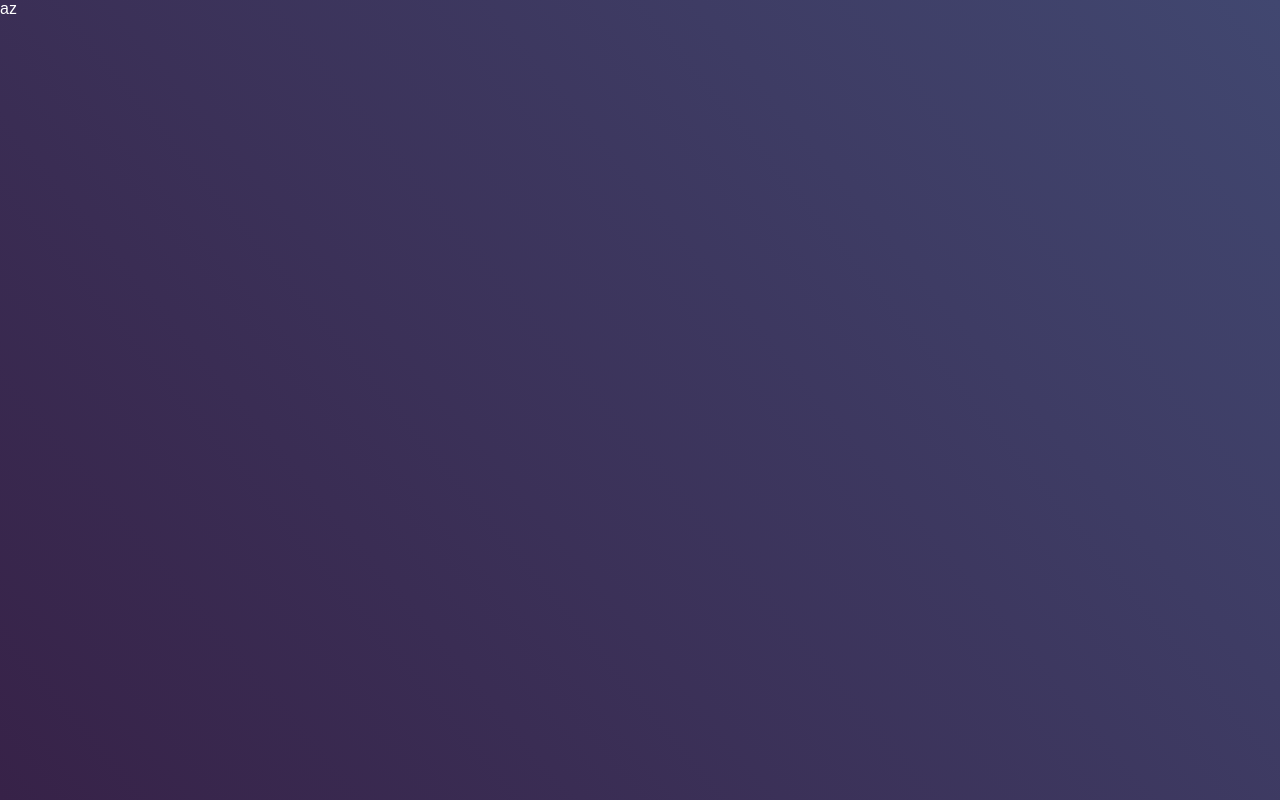
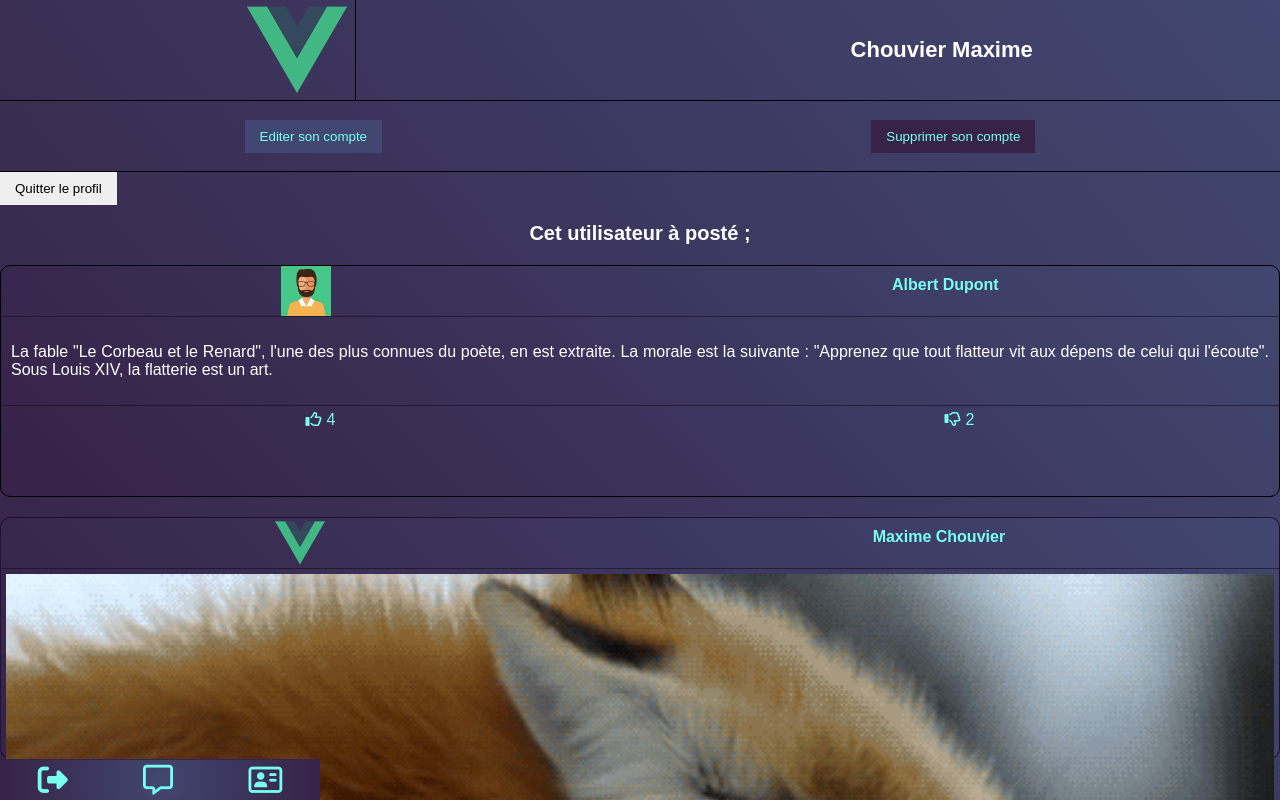
Before and after one commit to MaximeChouvier/OPC7_Groupomania, a Vue app in the folder front/: page /Profile in a window 1280 px wide. Shown: the top 800 px of the page. Built offline with nearby package versions, Linux system fonts and the light colour scheme; sample sign-in values are in the browser's storage.

Commit message:
progression sur la page profil

```diff
--- /dev/null
+++ b/front/src/components/ProfilePostlist.vue
@@ -0,0 +1,149 @@
+<template>
+    <div class="ProfilePostlist">
+        <router-link to="/Feed"><button class="GetBackToFeed">Quitter le profil</button></router-link>
+
+        <h2 class="userPost_Title">Cet utilisateur à posté ;</h2>
+        <div class="postInjection">
+
+        <!-- Exemple de posts -->
+            <div class="postWrapper">
+                <div class="post-upper">
+                    <img class="post-userPicture" src="../assets/profilholder.jpg">
+                    <h1 class="post-userName">Albert Dupont</h1>
+                </div>
+                <div class="post-content">
+                    <p>La fable "Le Corbeau et le Renard", l'une des plus connues du poète, en est extraite. La morale est la suivante : "Apprenez que tout flatteur vit aux dépens de celui qui l'écoute". Sous Louis XIV, la flatterie est un art.</p>
+                </div>
+                <div class="post-socialStatus">
+                    <i class="far fa-thumbs-up postLikes post-upLike"><span class="upvoteCount">4</span></i>
+                    <i class="far fa-thumbs-down postLikes post-downLike"><span class="downvoteCount">2</span></i>
+                </div>
+            </div>
+
+            <div class="image-postWrapper">
+                <div class="post-upper">
+                    <img class="post-userPicture" src="../assets/logo.png">
+                    <h1 class="post-userName">Maxime Chouvier</h1>
+                </div>
+                <div class="post-content">
+                    <img src="../assets/fox.gif">
+                </div>
+                <div class="post-socialStatus">
+                    <i class="far fa-thumbs-up postLikes post-upLike"><span class="upvoteCount">14</span></i>
+                    <i class="far fa-thumbs-down postLikes post-downLike"><span class="downvoteCount">6</span></i>
+                </div>
+            </div>
+
+        </div>
+
+    </div>
+</template>
+
+<script>
+export default {
+  name: 'ProfilePostlist',
+}
+</script>
+
+<style scoped>
+.GetBackToFeed{
+    color: black;
+    border: none;
+    text-decoration: none;
+    padding: 9px 15px;
+    text-align: center;
+}
+.userPost_Title{
+    text-align: center;
+    font-size: 20px;
+}
+/* Exemple de posts */
+.postWrapper{
+    background: #000;
+    background: linear-gradient(45deg, #372248 0%,  #414770
+ 100%);
+    border: 1px solid black;
+    border-radius: 10px;
+    margin: 20px 0px 20px 0px;
+    min-width: 300px;
+    min-height: 230px;;
+    max-height: 230px;;
+
+}
+.post-upper{
+    border-bottom: 1px solid rgba(22, 13, 24, 0.589);
+    width: 100%;
+    height: 50px;
+
+    display:flex;
+    justify-content: space-around;
+}
+.post-userPicture{
+    height: 50px;
+    width: 50px;
+}
+.post-userName{
+    font-size: 16px;
+    color: #78FFF1;
+}
+.post-content{
+    padding: 5px;
+    text-align: justify;
+}
+.post-socialStatus{
+    border-top: 1px solid rgba(22, 13, 24, 0.589);
+    width: 100%;
+    height: 50px;
+
+    display:flex;
+    justify-content: space-around;
+}
+.postLikes{
+    color: #78FFF1;
+    margin-top: 5px;
+}
+.downvoteCount, .upvoteCount{
+    color: #78FFF1;
+    margin-left: 5px;
+}
+
+
+
+
+.image-postWrapper{
+    background: #000;
+    background: linear-gradient(45deg, #372248 0%, #414770 100%);
+    border: 1px solid rgba(23, 3, 34, 0.726);
+    border-radius: 10px;
+    margin: 20px 0px 20px 0px;
+    min-width: 300px;
+    min-height: 240px;
+    max-height: 240px;
+
+}
+.post-upper{
+    border-bottom: 1px solid rgba(22, 13, 24, 0.589);
+    width: 100%;
+    height: 50px;
+
+    display:flex;
+    justify-content: space-around;
+}
+.post-userPicture{
+    height: 50px;
+    width: 50px;
+}
+.post-userName{
+    font-size: 16px;
+    color: #78FFF1;
+}
+.post-content p{
+    padding: 5px;
+    text-align: justify;
+}
+.post-content img{
+    height: auto;
+    width: 100%;
+    margin:auto;
+}
+</style>
--- /dev/null
+++ b/front/src/components/Profileheader.vue
@@ -0,0 +1,55 @@
+<template>
+    <div class="ProfileHeader">
+        <div class="ProfileHeader_top">
+            <img class="ProfileHeader_UserPicture" src="../assets/logo.png">
+            <h1 class="ProfileHeader_UserName">Chouvier Maxime</h1>
+        </div>
+        <div class="ProfileHeader_bottom">
+            <button class="ProfileHeader_EditUser">Editer son compte</button>
+            <button class="ProfileHeader_RemoveUser">Supprimer son compte</button>
+        </div>
+   </div>
+</template>
+
+<script>
+export default {
+  name: 'ProfileHeader',
+}
+</script>
+
+<style scoped>
+img{
+    max-height: 100px;
+    max-width: 100px;
+    border-right: 1px solid black;
+    padding-right: 8px;
+}
+.ProfileHeader_UserName{
+    font-size: 22px;
+}
+.ProfileHeader_top, .ProfileHeader_bottom{
+    display: flex;
+    justify-content: space-around;
+    align-items: center;
+    border-bottom: 1px solid black;
+}
+.ProfileHeader_top{
+    max-height: 110px;
+}
+.ProfileHeader_bottom{
+    min-height: 70px;
+}
+button {
+    color: #78FFF1;
+    border: none;
+    text-decoration: none;
+    padding: 9px 15px;
+    text-align: center;
+}
+.ProfileHeader_EditUser{
+    background-color: #414770 ;
+}
+.ProfileHeader_RemoveUser{
+    background-color:#372248;
+}
+</style>
--- a/front/src/router/index.js
+++ b/front/src/router/index.js
@@ -42,6 +42,18 @@ const routes = [
       }
     }
   },
+  {
+    path: "/EditAccount",
+    name: "EditAccount",
+    component: () => import(/* webpackChunkName: "EditAccount" */ '../views/EditAccount.vue'), beforeEnter: (to, from, next) => {
+      let token = localStorage.getItem("token");
+      if (token) {
+        next();
+      } else {
+        next({name: "Home"})
+      }
+    }
+  },
 ]
 
 const router = new VueRouter({
--- /dev/null
+++ b/front/src/views/EditAccount.vue
@@ -0,0 +1,15 @@
+<template>
+  <div class="profile">
+      <p>azeazeze</p>
+  </div>
+</template>
+
+<script>
+
+export default {
+  name: 'EditAccount',
+  components: {
+
+  }
+}
+</script>
--- a/front/src/views/Profile.vue
+++ b/front/src/views/Profile.vue
@@ -1,15 +1,26 @@
 <template>
   <div class="profile">
-      az
+    <ProfileHeader/>
+    <ProfilePostlist/>
+    <FeedNav/>
   </div>
 </template>
 
 <script>
+import ProfileHeader from '@/components/Profileheader.vue'
+import ProfilePostlist from "@/components/ProfilePostlist.vue"
+import FeedNav from "@/components/FeedNav.vue"
 
 export default {
   name: 'Profile',
   components: {
-
+    ProfileHeader, ProfilePostlist, FeedNav
   }
 }
 </script>
+
+<style scoped>
+html,body{
+
+}
+</style>
```
